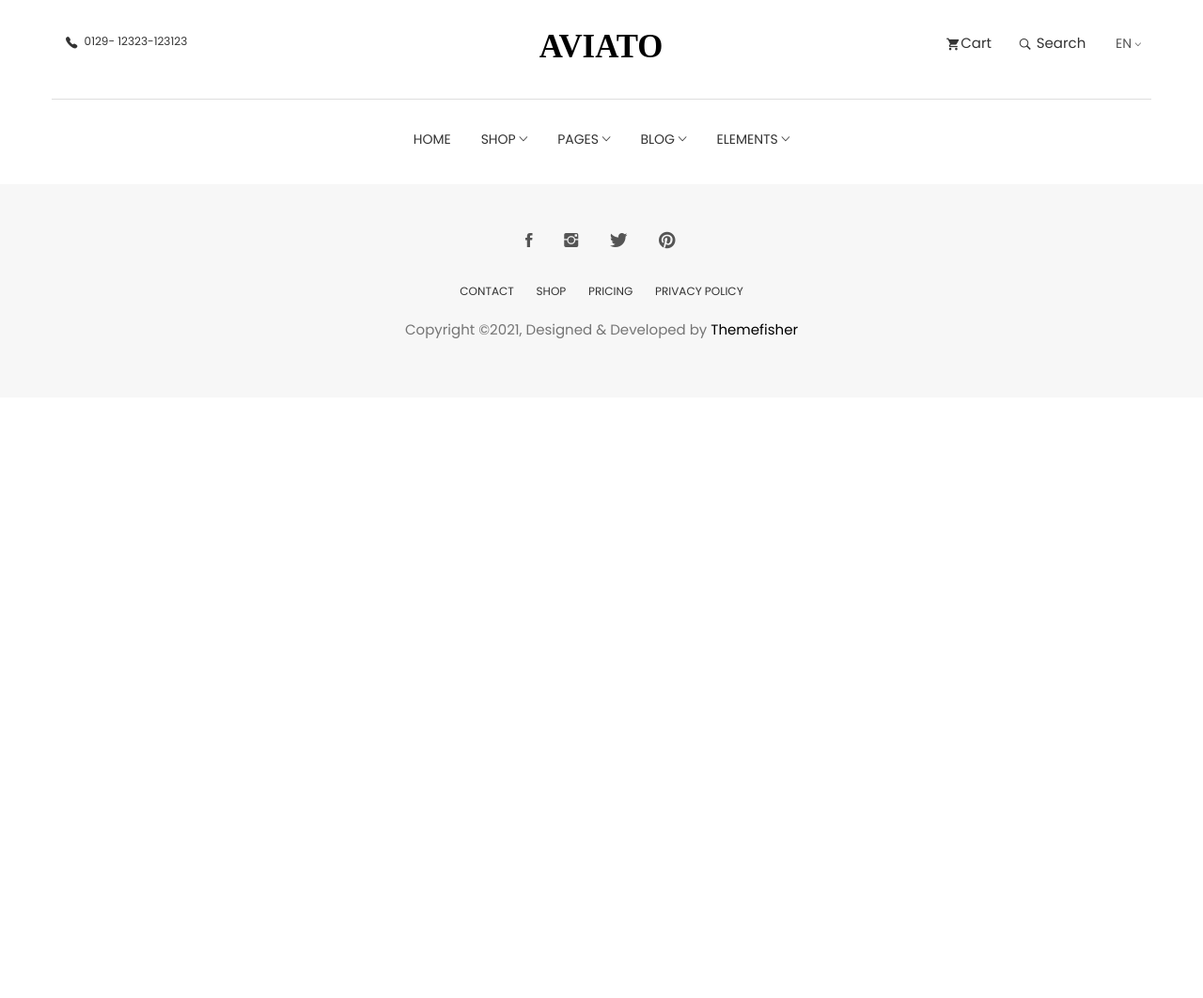
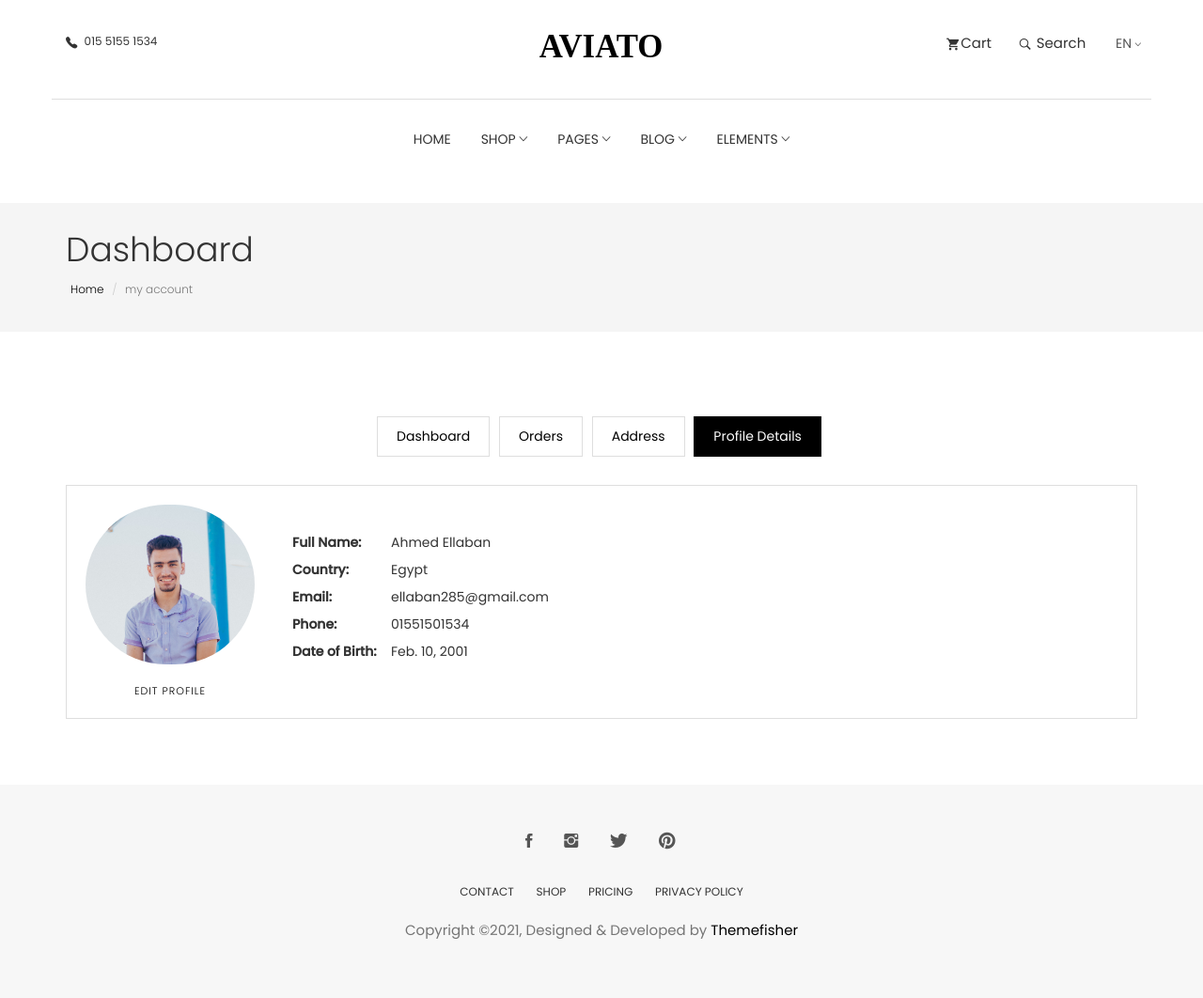
Before and after one commit to ahmedellaban1/e-commerce-website, a Django app: page /accounts/profile in a window 1280 px wide. Shown: the whole page at 94% size. Before the commit the page ends 360 px from the top, so only its background shows below. Run offline with Django 4.2, Linux system fonts and the light colour scheme; a user stored in the database is signed in; data comes from the database, SQL or seed files in the repository; some libraries are stand-ins or nearby versions; some web fonts are replaced.

Commit message:
edit profile view

```diff
--- a/accounts/models.py
+++ b/accounts/models.py
@@ -12,7 +12,7 @@ from rules.file_uploader import image_uploader
 
 class Profile(models.Model):
     id = models.AutoField(primary_key=True, null=False, blank=False)
-    user_id = models.OneToOneField(User, on_delete=models.CASCADE)
+    user = models.OneToOneField(User, on_delete=models.CASCADE)
     country = models.CharField(max_length=20, blank=False, null=False)
     image = models.ImageField(upload_to=image_uploader('Profile'), null=True, blank=False)
     phone = models.CharField(
@@ -26,24 +26,24 @@ class Profile(models.Model):
 
     def save(self, *args, **kwargs):
         self.slug = ''
-        text = f'{self.user_id} {self.user_id.id}'
+        text = f'{self.user} {self.user.id}'
         self.slug = slugify(text)
         super(Profile, self).save(*args, **kwargs)
 
     @receiver(post_save, sender=User)
     def create_user_profile(sender, instance, created, **kwargs):
         if created:
-            Profile.objects.create(user_id=instance)
+            Profile.objects.create(user=instance)
 
     def __str__(self):
-        return f"id={self.id}, user = {self.user_id.username}"
+        return f"id={self.id}, user = {self.user.username}"
 
 
 class Address(models.Model):
     id = models.AutoField(primary_key=True, null=False, blank=False)
-    user_id = models.OneToOneField(User, on_delete=models.CASCADE)
+    user = models.OneToOneField(User, on_delete=models.CASCADE)
     company = models.CharField(max_length=20, null=False, blank=False)
     address = models.CharField(max_length=50,null=False, blank=False)
 
     def __str__(self):
-        return f"id={self.id}, address={self.address}, user = {self.user_id.username}, company = {self.company}"
+        return f"id={self.id}, address={self.address}, user = {self.user.username}, company = {self.company}"
--- a/accounts/templates/profile-details.html
+++ b/accounts/templates/profile-details.html
@@ -1 +1,51 @@
 {% extends 'base.html' %}
+
+{% block container %}
+<section class="page-header">
+	<div class="container">
+		<div class="row">
+			<div class="col-md-12">
+				<div class="content">
+					<h1 class="page-name">Dashboard</h1>
+					<ol class="breadcrumb">
+						<li><a href="index.html">Home</a></li>
+						<li class="active">my account</li>
+					</ol>
+				</div>
+			</div>
+		</div>
+	</div>
+</section>
+<section class="user-dashboard page-wrapper">
+  <div class="container">
+    <div class="row">
+      <div class="col-md-12">
+        <ul class="list-inline dashboard-menu text-center">
+          <li><a href="dashboard.html">Dashboard</a></li>
+          <li><a href="order.html">Orders</a></li>
+          <li><a href="address.html">Address</a></li>
+          <li><a class="active"  href="profile-details.html">Profile Details</a></li>
+        </ul>
+        <div class="dashboard-wrapper dashboard-user-profile">
+          <div class="media">
+            <div class="pull-left text-center" href="#!">
+              <img class="media-object user-img" src="{{profile.image.url}}" alt="Image">
+              <a href="#x" class="btn btn-transparent mt-20">Edit Profile</a>
+            </div>
+            <div class="media-body">
+              <ul class="user-profile-list">
+                <li><span>Full Name:</span>{{profile.user.first_name}} {{profile.user.last_name}}</li>
+                <li><span>Country:</span>{{profile.country}}</li>
+                <li><span>Email:</span>{{profile.user.email}}</li>
+                <li><span>Phone:</span>{{profile.phone}}</li>
+                <li><span>Date of Birth:</span>{{profile.date_of_birth}}</li>
+              </ul>
+            </div>
+          </div>
+        </div>
+      </div>
+    </div>
+  </div>
+</section>
+
+{% endblock%}
--- a/accounts/views.py
+++ b/accounts/views.py
@@ -22,11 +22,9 @@ def signup_view(request):
 # define get function that get user profile details
 @login_required
 def profile_details(request, *args, **kwargs):
-    queryset = Profile.objects.get(user_id=request.user)
-    address = Address.objects.filter(user_id=request.user)
+    queryset = Profile.objects.get(user=request.user)
     context = {
         'profile': queryset,
-        'address': address,
         'page_title': f"Aviato | Profile"
     }
     return render(request, 'profile-details.html', context)
--- a/templates/base.html
+++ b/templates/base.html
@@ -46,7 +46,7 @@
 			<div class="col-md-4 col-xs-12 col-sm-4">
 				<div class="contact-number">
 					<i class="tf-ion-ios-telephone"></i>
-					<span>0129- 12323-123123</span>
+					<span>015 5155 1534</span>
 				</div>
 			</div>
 			<div class="col-md-4 col-xs-12 col-sm-4">
```
Also changed, not shown: accounts/migrations/0003_rename_user_id_address_user_and_more.py (added), db.sqlite3.
